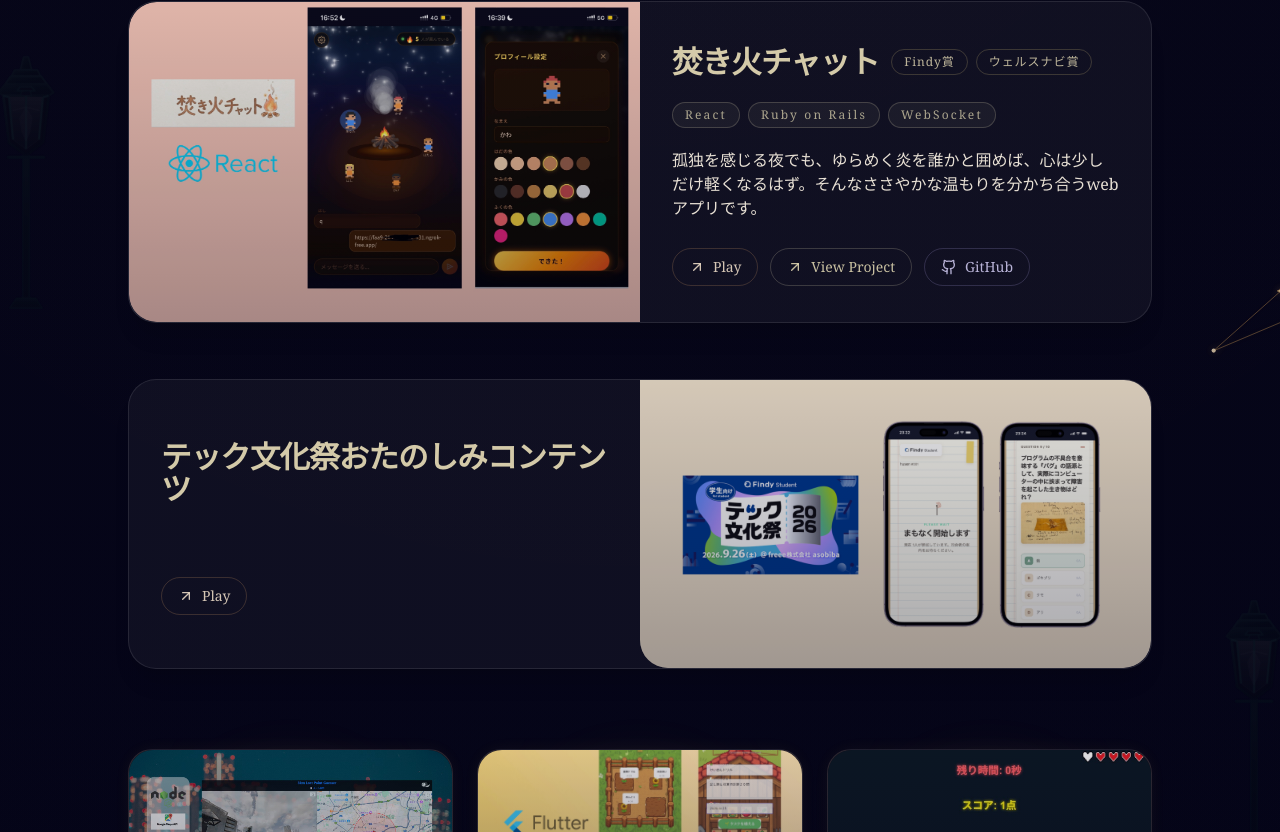
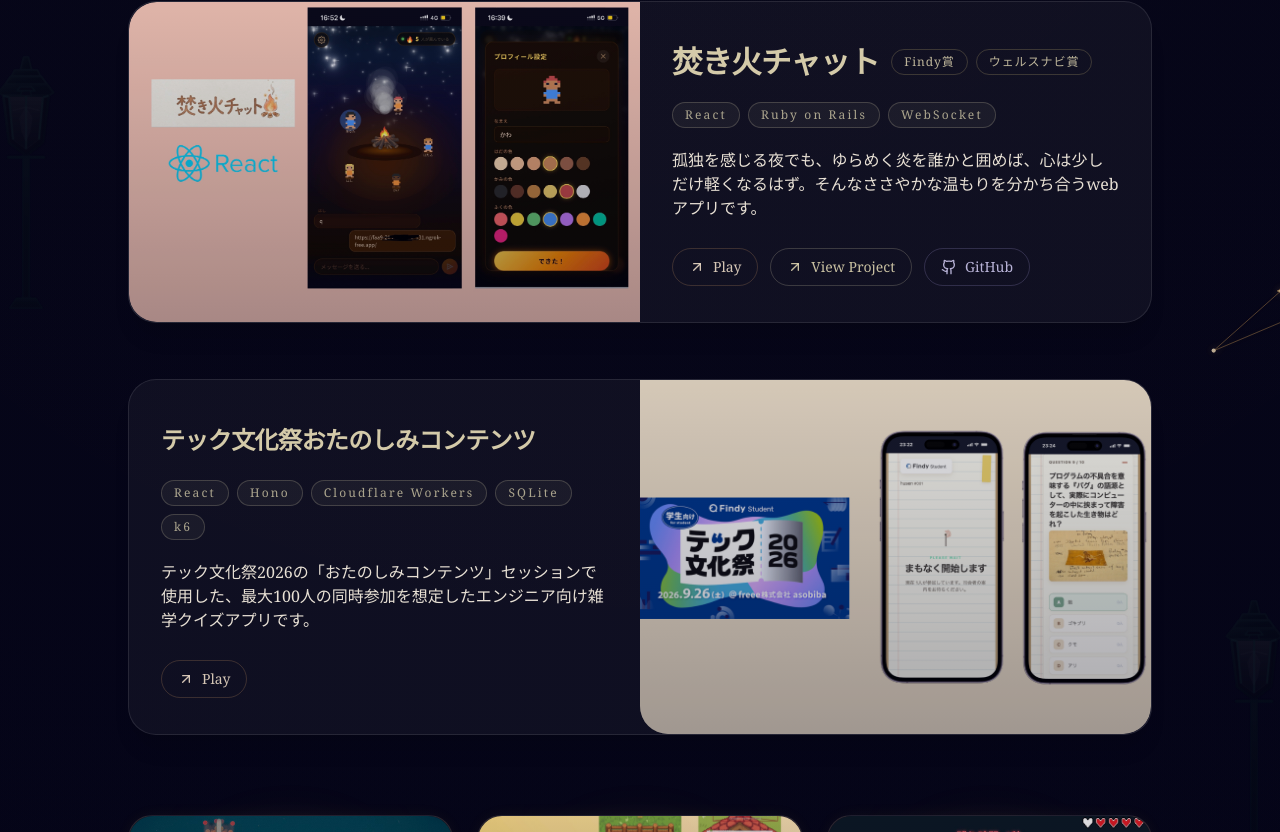
Before and after one commit to husengs7/my_portfolio, a Next.js app: page / in a window 1280 px wide. Shown: the part 4436-5268 px from the top of the page. Built offline with nearby package versions, Linux system fonts and the light colour scheme; a web font is replaced by a local one.

Commit message:
feat: テック文化祭おたのしみコンテンツの詳細を更新し、タグを追加

```diff
--- a/src/app/page.tsx
+++ b/src/app/page.tsx
@@ -337,9 +337,9 @@ export default function HomePage() {
     },
     {
       title: "テック文化祭おたのしみコンテンツ",
-      tags: [],
+      tags: ["React", "Hono", "Cloudflare Workers", "SQLite", "k6"],
       awards: [],
-      description: "",
+      description: "テック文化祭2026の「おたのしみコンテンツ」セッションで使用した、最大100人の同時参加を想定したエンジニア向け雑学クイズアプリです。",
       playHref: "https://student-live-quiz.findystudent.workers.dev/quiz",
       imageSrc: "/findystudentquiz.png",
       imageAlt: "findystudentquiz preview",
@@ -705,7 +705,13 @@ export default function HomePage() {
 
                     <div className={`${isEven ? "md:order-1" : ""} flex flex-col justify-center px-6 py-7 md:px-8 md:py-9`}>
                       <div className="flex flex-wrap items-center gap-3">
-                        <h3 className="mb-2 mt-2 text-2xl font-bold tracking-tight text-amber-100/90 md:text-[1.9rem]">
+                        <h3
+                          className={`mb-2 mt-2 whitespace-nowrap font-bold tracking-tight text-amber-100/90 ${
+                            product.title === "テック文化祭おたのしみコンテンツ"
+                              ? "text-[0.84rem] sm:text-lg md:text-2xl"
+                              : "text-2xl md:text-[1.9rem]"
+                          }`}
+                        >
                           {product.title}
                         </h3>
                         {product.awards.length > 0 ? (
```
